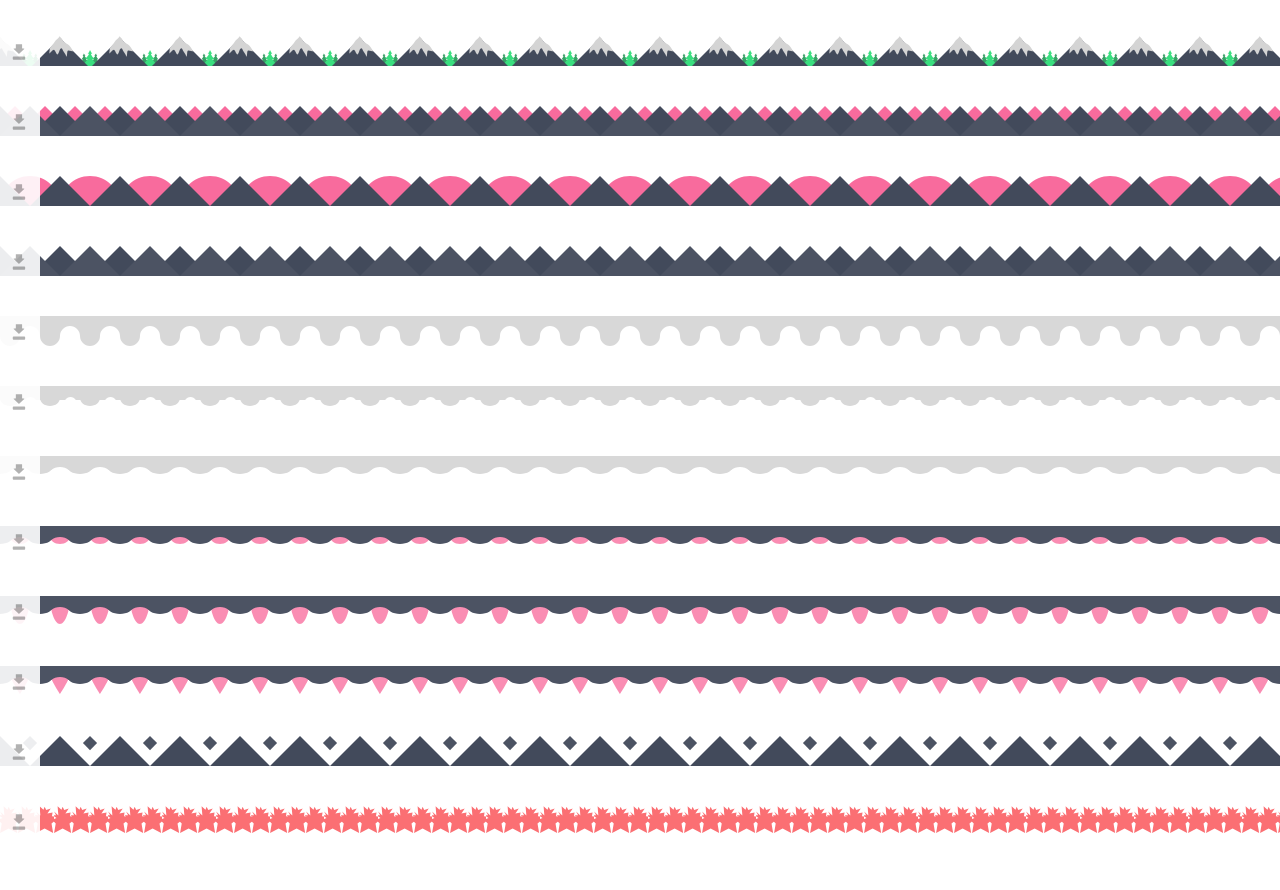
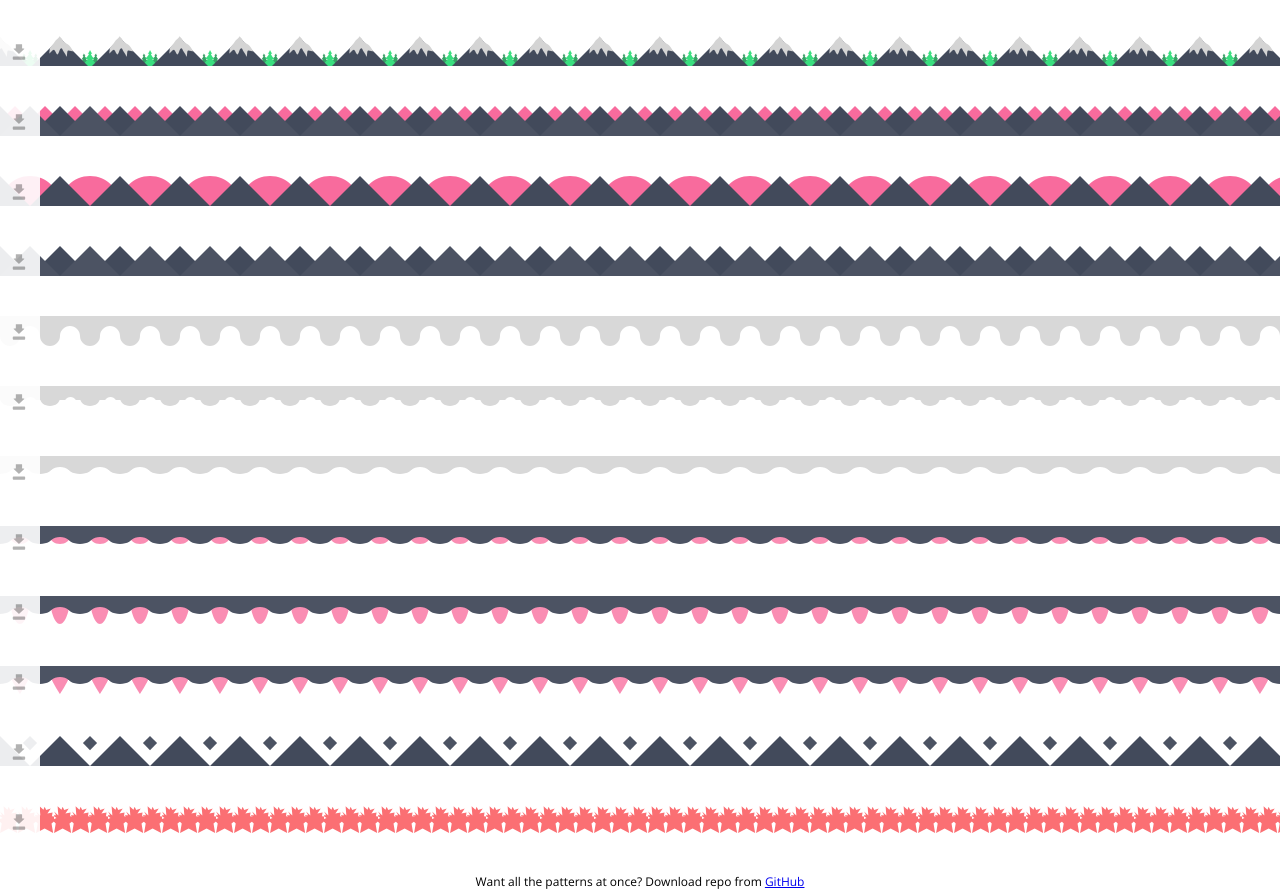
Before and after one commit to owldesign/Patters, a website: page app/index.html in a window 1280 px wide. Shown: the part 91-981 px from the top of the page. Drawn offline with nearby package versions, Linux system fonts and the light colour scheme.

Commit message:
added footer

```diff
--- a/app/index.html
+++ b/app/index.html
@@ -58,7 +58,7 @@
     </section>
 
     <footer>
-
+      <p>Want all the patterns at once? Download repo from <a href="https://github.com/owldesign/Patters" target="_blank">GitHub</a></p>
     </footer>
 
   </main>
--- a/dev/scss/content/_pages.scss
+++ b/dev/scss/content/_pages.scss
@@ -42,3 +42,9 @@ header {
     }
   }
 }
+
+
+// Footer
+footer {
+  p { text-align: center; }
+}
```
Also changed, not shown: app/assets/css/application.css.
